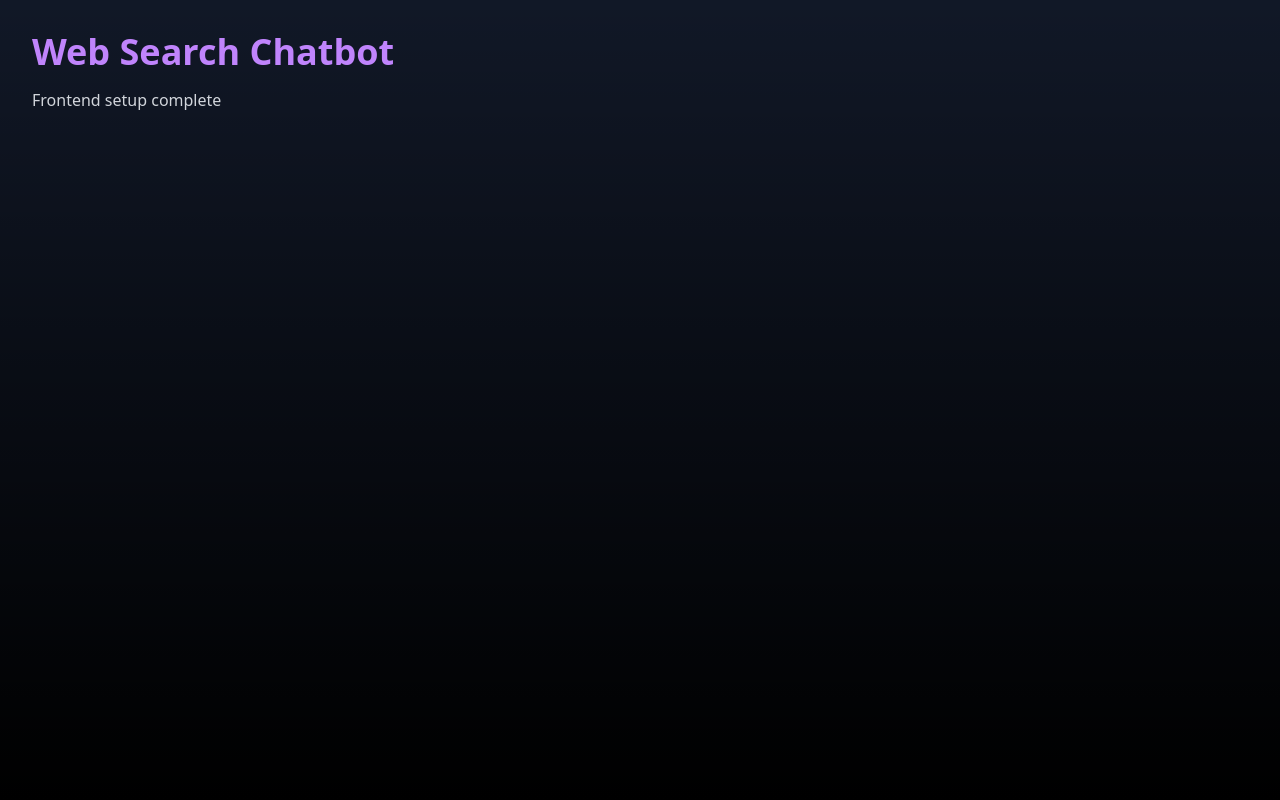
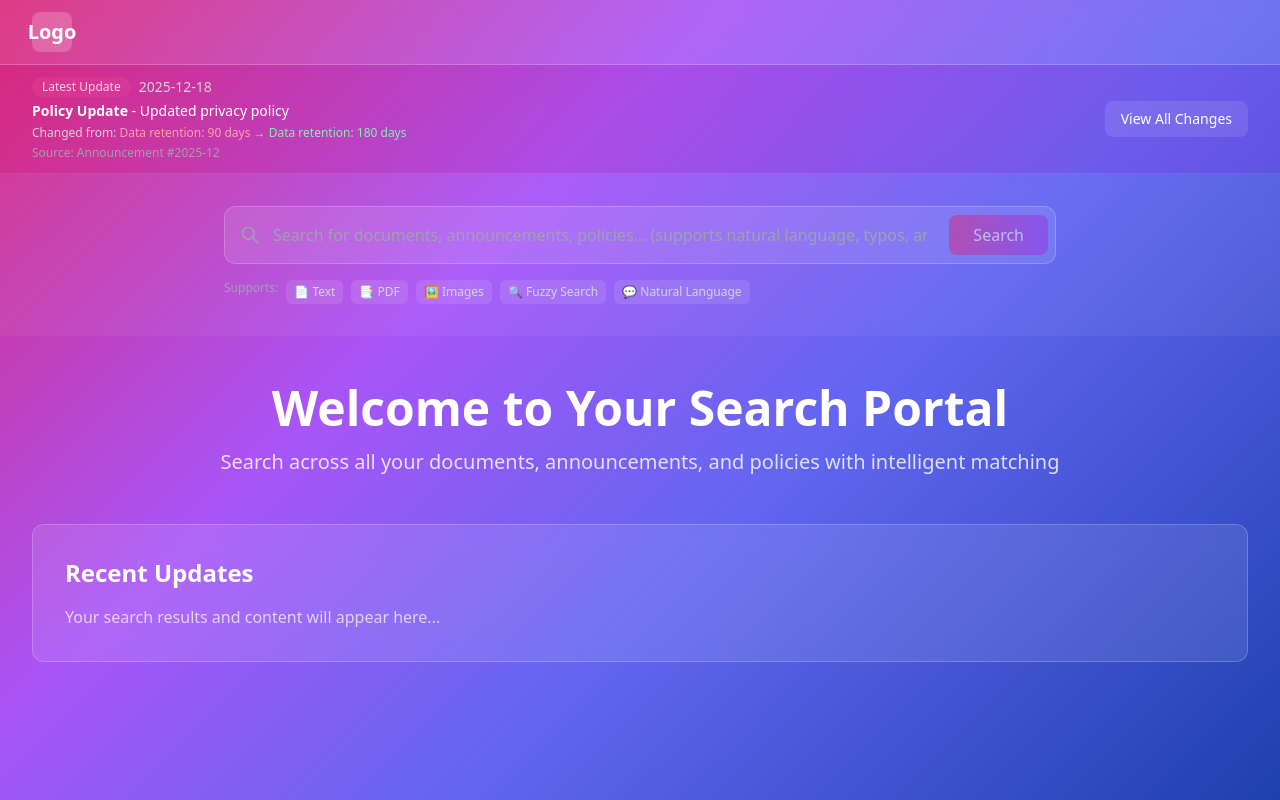
Before and after one commit to Jamesktp000/weekend-hckthn, a Next.js app in the folder frontend/: page / in a window 1280 px wide. Built offline with nearby package versions, Linux system fonts and the light colour scheme.

Commit message:
feat: struture

```diff
--- a/frontend/src/app/globals.css
+++ b/frontend/src/app/globals.css
@@ -2,18 +2,17 @@
 @tailwind components;
 @tailwind utilities;
 
-:root {
-  --foreground-rgb: 255, 255, 255;
-  --background-start-rgb: 17, 24, 39;
-  --background-end-rgb: 0, 0, 0;
+body {
+  margin: 0;
+  padding: 0;
+  min-height: 100vh;
+  background: linear-gradient(
+    135deg,
+    #db2777 0%,      /* Hot Pink */
+    #a855f7 35%,     /* Purple */
+    #6366f1 60%,     /* Indigo */
+    #1e40af 100%     /* Navy Blue */
+  );
+  background-attachment: fixed;
+  color: white;
 }
-
-body {
-  color: rgb(var(--foreground-rgb));
-  background: linear-gradient(
-      to bottom,
-      transparent,
-      rgb(var(--background-end-rgb))
-    )
-    rgb(var(--background-start-rgb));
-}
--- a/frontend/src/app/layout.tsx
+++ b/frontend/src/app/layout.tsx
@@ -12,8 +12,8 @@ export default function RootLayout({
   children: React.ReactNode;
 }) {
   return (
-    <html lang="en" className="dark">
-      <body className="bg-gray-900 text-gray-100">{children}</body>
+    <html lang="en">
+      <body>{children}</body>
     </html>
   );
 }
--- a/frontend/src/app/page.tsx
+++ b/frontend/src/app/page.tsx
@@ -1,8 +1,32 @@
+import Navbar from '@/components/Navbar';
+import AnnouncementBar from '@/components/AnnouncementBar';
+import SearchBar from '@/components/SearchBar';
+
 export default function Home() {
   return (
-    <main className="min-h-screen p-8">
-      <h1 className="text-4xl font-bold text-primary-400">Web Search Chatbot</h1>
-      <p className="mt-4 text-gray-300">Frontend setup complete</p>
-    </main>
+    <div className="min-h-screen">
+      <Navbar />
+      <AnnouncementBar />
+      <SearchBar />
+
+      <main className="max-w-7xl mx-auto px-4 sm:px-6 lg:px-8 py-12">
+        <div className="text-center mb-12">
+          <h1 className="text-5xl font-bold text-white mb-4">
+            Welcome to Your Search Portal
+          </h1>
+          <p className="text-xl text-white/80">
+            Search across all your documents, announcements, and policies with intelligent matching
+          </p>
+        </div>
+
+        {/* Content area - Add your search results or other content here */}
+        <div className="bg-white/10 backdrop-blur-md rounded-xl p-8 border border-white/20">
+          <h2 className="text-2xl font-semibold text-white mb-4">Recent Updates</h2>
+          <p className="text-white/70">
+            Your search results and content will appear here...
+          </p>
+        </div>
+      </main>
+    </div>
   );
 }
--- /dev/null
+++ b/frontend/src/components/AnnouncementBar.tsx
@@ -0,0 +1,89 @@
+'use client';
+
+import { useState } from 'react';
+
+interface Change {
+  id: string;
+  date: string;
+  title: string;
+  description: string;
+  changedFrom: string;
+  changedTo: string;
+  source: string;
+}
+
+export default function AnnouncementBar() {
+  const [showAllChanges, setShowAllChanges] = useState(false);
+
+  // Sample changes - replace with your actual data
+  const changes: Change[] = [
+    {
+      id: '1',
+      date: '2025-12-18',
+      title: 'Policy Update',
+      description: 'Updated privacy policy',
+      changedFrom: 'Data retention: 90 days',
+      changedTo: 'Data retention: 180 days',
+      source: 'Announcement #2025-12',
+    },
+  ];
+
+  const latestChange = changes[0];
+
+  return (
+    <div className="w-full bg-gradient-to-r from-pink-600/20 to-purple-600/20 backdrop-blur-sm border-b border-white/10">
+      <div className="max-w-7xl mx-auto px-4 sm:px-6 lg:px-8 py-3">
+        <div className="flex items-center justify-between">
+          <div className="flex-1">
+            <div className="flex items-center gap-2">
+              <span className="inline-flex items-center px-2.5 py-0.5 rounded-full text-xs font-medium bg-pink-500/30 text-pink-200">
+                Latest Update
+              </span>
+              <span className="text-sm text-gray-300">{latestChange.date}</span>
+            </div>
+            <p className="mt-1 text-sm text-white">
+              <span className="font-semibold">{latestChange.title}</span> - {latestChange.description}
+            </p>
+            <p className="mt-1 text-xs text-gray-300">
+              Changed from: <span className="text-red-300">{latestChange.changedFrom}</span> →
+              <span className="text-green-300"> {latestChange.changedTo}</span>
+            </p>
+            <p className="text-xs text-gray-400 mt-1">Source: {latestChange.source}</p>
+          </div>
+          <button
+            onClick={() => setShowAllChanges(!showAllChanges)}
+            className="ml-4 px-4 py-2 text-sm font-medium text-white bg-white/10 hover:bg-white/20 rounded-lg transition-colors"
+          >
+            {showAllChanges ? 'Hide' : 'View All Changes'}
+          </button>
+        </div>
+
+        {showAllChanges && (
+          <div className="mt-4 space-y-3 max-h-96 overflow-y-auto">
+            {changes.map((change) => (
+              <div
+                key={change.id}
+                className="bg-white/5 rounded-lg p-4 border border-white/10"
+              >
+                <div className="flex items-center gap-2 mb-2">
+                  <span className="text-xs text-gray-400">{change.date}</span>
+                  <span className="text-sm font-semibold text-white">{change.title}</span>
+                </div>
+                <p className="text-sm text-gray-300 mb-2">{change.description}</p>
+                <div className="text-xs space-y-1">
+                  <p className="text-gray-300">
+                    From: <span className="text-red-300">{change.changedFrom}</span>
+                  </p>
+                  <p className="text-gray-300">
+                    To: <span className="text-green-300">{change.changedTo}</span>
+                  </p>
+                  <p className="text-gray-400">Source: {change.source}</p>
+                </div>
+              </div>
+            ))}
+          </div>
+        )}
+      </div>
+    </div>
+  );
+}
--- /dev/null
+++ b/frontend/src/components/Navbar.tsx
@@ -0,0 +1,22 @@
+'use client';
+
+import Image from 'next/image';
+
+export default function Navbar() {
+  return (
+    <nav className="w-full bg-white/10 backdrop-blur-md border-b border-white/20 sticky top-0 z-50">
+      <div className="max-w-7xl mx-auto px-4 sm:px-6 lg:px-8">
+        <div className="flex items-center justify-between h-16">
+          <div className="flex items-center">
+            <div className="flex-shrink-0">
+              {/* Replace the src with your logo path */}
+              <div className="w-10 h-10 bg-white/20 rounded-lg flex items-center justify-center">
+                <span className="text-white font-bold text-xl">Logo</span>
+              </div>
+            </div>
+          </div>
+        </div>
+      </div>
+    </nav>
+  );
+}
--- /dev/null
+++ b/frontend/src/components/SearchBar.tsx
@@ -0,0 +1,89 @@
+'use client';
+
+import { useState } from 'react';
+
+export default function SearchBar() {
+  const [searchQuery, setSearchQuery] = useState('');
+  const [isSearching, setIsSearching] = useState(false);
+
+  const handleSearch = async (e: React.FormEvent) => {
+    e.preventDefault();
+    if (!searchQuery.trim()) return;
+
+    setIsSearching(true);
+    // Implement your search logic here
+    // This should handle:
+    // - Text, PDF, Images
+    // - Fuzzy matching (typos, similar words)
+    // - Synonyms and colloquial terms
+    // - Natural language queries
+
+    console.log('Searching for:', searchQuery);
+
+    // Simulate search delay
+    setTimeout(() => {
+      setIsSearching(false);
+    }, 1000);
+  };
+
+  return (
+    <div className="w-full bg-white/5 backdrop-blur-sm py-8">
+      <div className="max-w-4xl mx-auto px-4 sm:px-6 lg:px-8">
+        <form onSubmit={handleSearch} className="relative">
+          <div className="relative">
+            <div className="absolute inset-y-0 left-0 pl-4 flex items-center pointer-events-none">
+              <svg
+                className="h-5 w-5 text-gray-400"
+                fill="none"
+                stroke="currentColor"
+                viewBox="0 0 24 24"
+              >
+                <path
+                  strokeLinecap="round"
+                  strokeLinejoin="round"
+                  strokeWidth={2}
+                  d="M21 21l-6-6m2-5a7 7 0 11-14 0 7 7 0 0114 0z"
+                />
+              </svg>
+            </div>
+            <input
+              type="text"
+              value={searchQuery}
+              onChange={(e) => setSearchQuery(e.target.value)}
+              placeholder="Search for documents, announcements, policies... (supports natural language, typos, and synonyms)"
+              className="block w-full pl-12 pr-32 py-4 text-base bg-white/10 border border-white/20 rounded-xl text-white placeholder-gray-400 focus:outline-none focus:ring-2 focus:ring-pink-500 focus:border-transparent transition-all"
+            />
+            <div className="absolute inset-y-0 right-0 flex items-center pr-2">
+              <button
+                type="submit"
+                disabled={isSearching || !searchQuery.trim()}
+                className="px-6 py-2 bg-gradient-to-r from-pink-600 to-purple-600 text-white font-medium rounded-lg hover:from-pink-700 hover:to-purple-700 focus:outline-none focus:ring-2 focus:ring-pink-500 focus:ring-offset-2 focus:ring-offset-gray-900 disabled:opacity-50 disabled:cursor-not-allowed transition-all"
+              >
+                {isSearching ? 'Searching...' : 'Search'}
+              </button>
+            </div>
+          </div>
+        </form>
+
+        <div className="mt-4 flex flex-wrap gap-2">
+          <span className="text-xs text-gray-400">Supports:</span>
+          <span className="inline-flex items-center px-2 py-1 rounded-md text-xs font-medium bg-white/10 text-gray-300">
+            📄 Text
+          </span>
+          <span className="inline-flex items-center px-2 py-1 rounded-md text-xs font-medium bg-white/10 text-gray-300">
+            📑 PDF
+          </span>
+          <span className="inline-flex items-center px-2 py-1 rounded-md text-xs font-medium bg-white/10 text-gray-300">
+            🖼️ Images
+          </span>
+          <span className="inline-flex items-center px-2 py-1 rounded-md text-xs font-medium bg-white/10 text-gray-300">
+            🔍 Fuzzy Search
+          </span>
+          <span className="inline-flex items-center px-2 py-1 rounded-md text-xs font-medium bg-white/10 text-gray-300">
+            💬 Natural Language
+          </span>
+        </div>
+      </div>
+    </div>
+  );
+}
```
Also changed, not shown: 2 other files (tests, documents, lock files or other folders).
